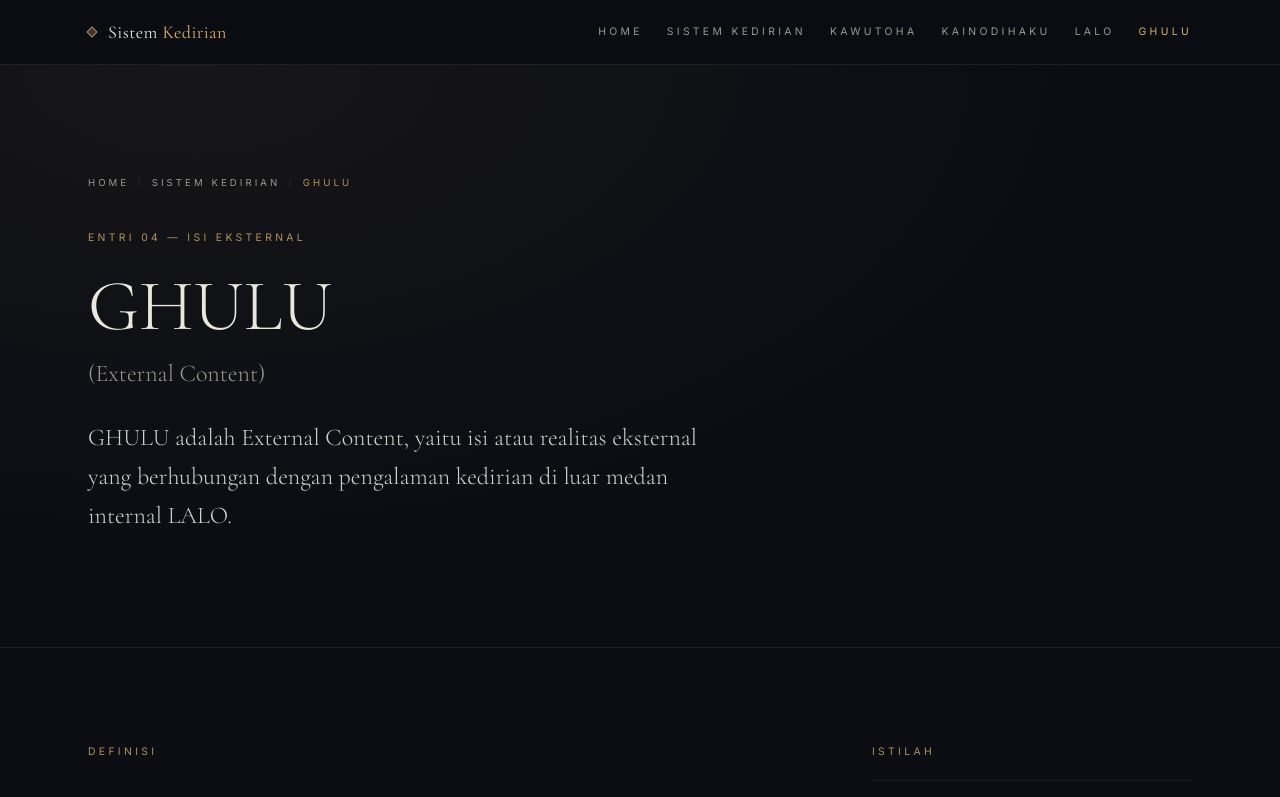
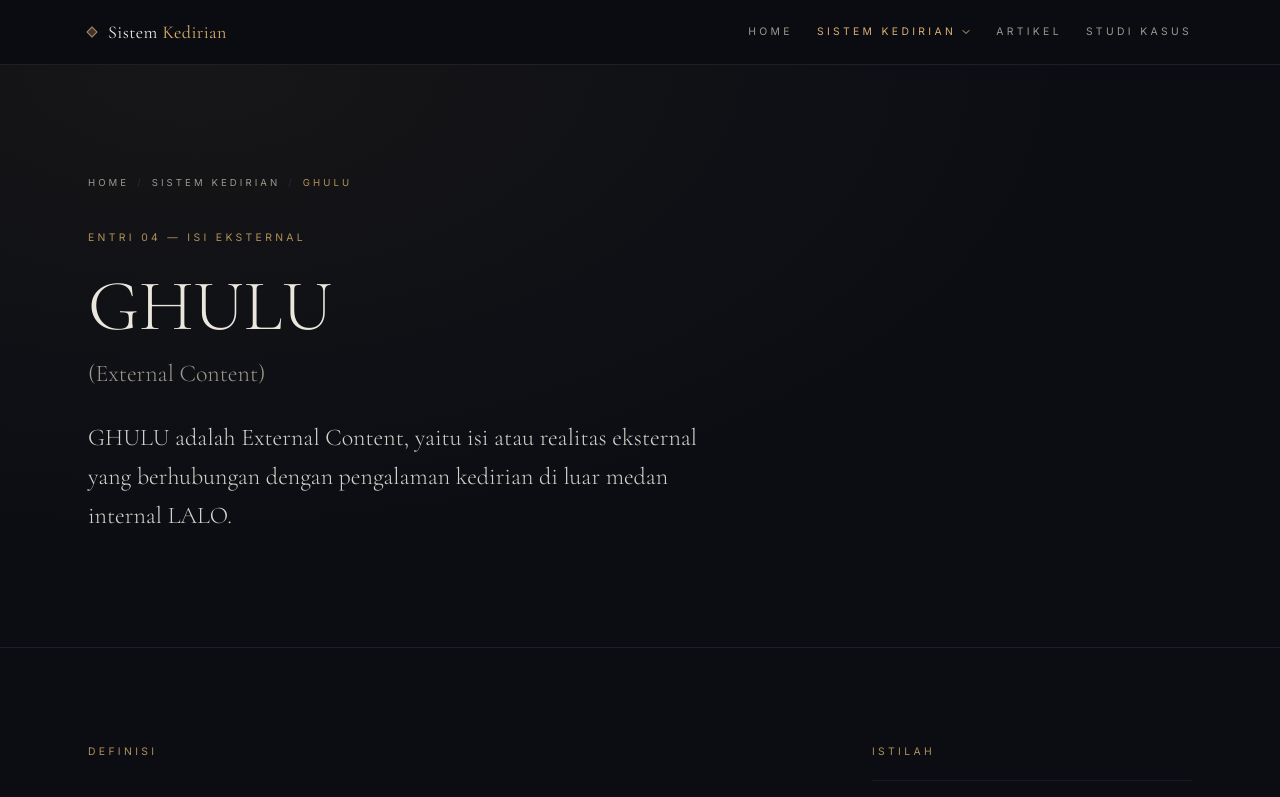
Before and after one commit to spiritualsciencezone/sistem-kedirian, a Next.js app: page /ghulu in a window 1280 px wide. Shown: the top 797 px of the page. Built offline with nearby package versions, Linux system fonts and the light colour scheme.

Commit message:
Update site-header.tsx

```diff
--- a/components/site-header.tsx
+++ b/components/site-header.tsx
@@ -3,55 +3,139 @@
 import Link from 'next/link'
 import { usePathname } from 'next/navigation'
 import { useState } from 'react'
-import { Menu, X } from 'lucide-react'
+import { Menu, X, ChevronDown } from 'lucide-react'
 
 const links = [
   { label: 'Home', href: '/' },
-  { label: 'Sistem Kedirian', href: '/sistem-kedirian' },
+
+  {
+    label: 'Sistem Kedirian',
+    href: '/sistem-kedirian',
+    children: [
       { label: 'Kawutoha', href: '/kawutoha' },
       { label: 'Kainodihaku', href: '/kainodihaku' },
       { label: 'Lalo', href: '/lalo' },
       { label: 'Ghulu', href: '/ghulu' },
+    ],
+  },
+
+  { label: 'Artikel', href: '/artikel' },
+  { label: 'Studi Kasus', href: '/studi-kasus' },
 ]
 
 export function SiteHeader() {
   const [open, setOpen] = useState(false)
+  const [submenuOpen, setSubmenuOpen] = useState(false)
   const pathname = usePathname()
 
   return (
     <header className="fixed inset-x-0 top-0 z-50 border-b border-border/60 bg-background/80 backdrop-blur-md">
       <div className="mx-auto flex h-16 max-w-6xl items-center justify-between gap-6 px-6">
-        <Link href="/" className="flex items-center gap-3" aria-label="Sistem Kedirian, ke beranda">
+        {/* LOGO */}
+        <Link
+          href="/"
+          className="flex items-center gap-3"
+          aria-label="Sistem Kedirian, ke beranda"
+        >
           <span
             aria-hidden="true"
             className="size-2 rotate-45 border border-primary/70 bg-primary/25"
           />
+
           <span className="font-serif text-lg leading-none tracking-wide">
             Sistem <span className="text-primary">Kedirian</span>
           </span>
         </Link>
 
-        <nav aria-label="Navigasi utama" className="hidden lg:block">
+        {/* DESKTOP NAVIGATION */}
+        <nav
+          aria-label="Navigasi utama"
+          className="hidden lg:block"
+        >
           <ul className="flex items-center gap-6 text-[0.65rem] tracking-hairline uppercase text-muted-foreground">
             {links.map((link) => {
-              const active = pathname === link.href
+              const hasChildren =
+                'children' in link && link.children
+
+              const childActive =
+                hasChildren &&
+                link.children.some(
+                  (child) => pathname === child.href
+                )
+
+              const active =
+                pathname === link.href || childActive
+
               return (
-                <li key={link.href}>
+                <li
+                  key={link.href}
+                  className="relative"
+                  onMouseEnter={() =>
+                    hasChildren && setSubmenuOpen(true)
+                  }
+                  onMouseLeave={() =>
+                    hasChildren && setSubmenuOpen(false)
+                  }
+                >
+                  <div className="flex items-center gap-1">
                     <Link
                       href={link.href}
-                    aria-current={active ? 'page' : undefined}
-                    className={`transition-colors hover:text-primary ${
+                      aria-current={
+                        active ? 'page' : undefined
+                      }
+                      className={`flex items-center gap-1 py-6 transition-colors hover:text-primary ${
                         active ? 'text-primary' : ''
                       }`}
                     >
                       {link.label}
+
+                      {hasChildren && (
+                        <ChevronDown
+                          aria-hidden="true"
+                          className="size-3"
+                        />
+                      )}
                     </Link>
+                  </div>
+
+                  {/* DESKTOP SUBMENU */}
+                  {hasChildren && submenuOpen && (
+                    <div className="absolute left-0 top-full min-w-48 border border-border/60 bg-background/95 p-2 shadow-sm backdrop-blur-md">
+                      <ul className="flex flex-col">
+                        {link.children.map((child) => {
+                          const childIsActive =
+                            pathname === child.href
+
+                          return (
+                            <li key={child.href}>
+                              <Link
+                                href={child.href}
+                                aria-current={
+                                  childIsActive
+                                    ? 'page'
+                                    : undefined
+                                }
+                                className={`block px-4 py-3 text-[0.65rem] tracking-hairline uppercase transition-colors hover:bg-primary/5 hover:text-primary ${
+                                  childIsActive
+                                    ? 'text-primary'
+                                    : 'text-muted-foreground'
+                                }`}
+                              >
+                                {child.label}
+                              </Link>
+                            </li>
+                          )
+                        })}
+                      </ul>
+                    </div>
+                  )}
                 </li>
               )
             })}
           </ul>
         </nav>
 
+        {/* MOBILE BUTTON */}
         <button
           type="button"
           onClick={() => setOpen((v) => !v)}
@@ -59,11 +143,19 @@ export function SiteHeader() {
           aria-controls="menu-seluler"
           className="-mr-2 inline-flex size-10 items-center justify-center text-muted-foreground transition-colors hover:text-primary lg:hidden"
         >
-          <span className="sr-only">{open ? 'Tutup menu' : 'Buka menu'}</span>
-          {open ? <X className="size-5" /> : <Menu className="size-5" />}
+          <span className="sr-only">
+            {open ? 'Tutup menu' : 'Buka menu'}
+          </span>
+
+          {open ? (
+            <X className="size-5" />
+          ) : (
+            <Menu className="size-5" />
+          )}
         </button>
       </div>
 
+      {/* MOBILE NAVIGATION */}
       {open && (
         <nav
           id="menu-seluler"
@@ -72,19 +164,90 @@ export function SiteHeader() {
         >
           <ul className="mx-auto flex max-w-6xl flex-col px-6 py-2">
             {links.map((link) => {
-              const active = pathname === link.href
+              const hasChildren =
+                'children' in link && link.children
+
+              const childActive =
+                hasChildren &&
+                link.children.some(
+                  (child) => pathname === child.href
+                )
+
+              const active =
+                pathname === link.href || childActive
+
               return (
-                <li key={link.href} className="border-b border-border/40 last:border-0">
+                <li
+                  key={link.href}
+                  className="border-b border-border/40 last:border-0"
+                >
+                  <div className="flex items-center justify-between">
                     <Link
                       href={link.href}
                       onClick={() => setOpen(false)}
-                    aria-current={active ? 'page' : undefined}
+                      aria-current={
+                        active ? 'page' : undefined
+                      }
                       className={`block py-4 text-xs tracking-hairline uppercase transition-colors hover:text-primary ${
-                      active ? 'text-primary' : 'text-muted-foreground'
+                        active
+                          ? 'text-primary'
+                          : 'text-muted-foreground'
                       }`}
                     >
                       {link.label}
                     </Link>
+
+                    {hasChildren && (
+                      <button
+                        type="button"
+                        onClick={() =>
+                          setSubmenuOpen((v) => !v)
+                        }
+                        aria-expanded={submenuOpen}
+                        aria-label={`Buka submenu ${link.label}`}
+                        className="inline-flex size-10 items-center justify-center text-muted-foreground hover:text-primary"
+                      >
+                        <ChevronDown
+                          className={`size-4 transition-transform ${
+                            submenuOpen
+                              ? 'rotate-180'
+                              : ''
+                          }`}
+                        />
+                      </button>
+                    )}
+                  </div>
+
+                  {/* MOBILE SUBMENU */}
+                  {hasChildren && submenuOpen && (
+                    <ul className="mb-3 ml-4 border-l border-border/60 pl-4">
+                      {link.children.map((child) => {
+                        const childIsActive =
+                          pathname === child.href
+
+                        return (
+                          <li key={child.href}>
+                            <Link
+                              href={child.href}
+                              onClick={() => setOpen(false)}
+                              aria-current={
+                                childIsActive
+                                  ? 'page'
+                                  : undefined
+                              }
+                              className={`block py-3 text-[0.6rem] tracking-hairline uppercase transition-colors hover:text-primary ${
+                                childIsActive
+                                  ? 'text-primary'
+                                  : 'text-muted-foreground'
+                              }`}
+                            >
+                              {child.label}
+                            </Link>
+                          </li>
+                        )
+                      })}
+                    </ul>
+                  )}
                 </li>
               )
             })}
```
Lines whose indentation alone changed are shown as unchanged.
